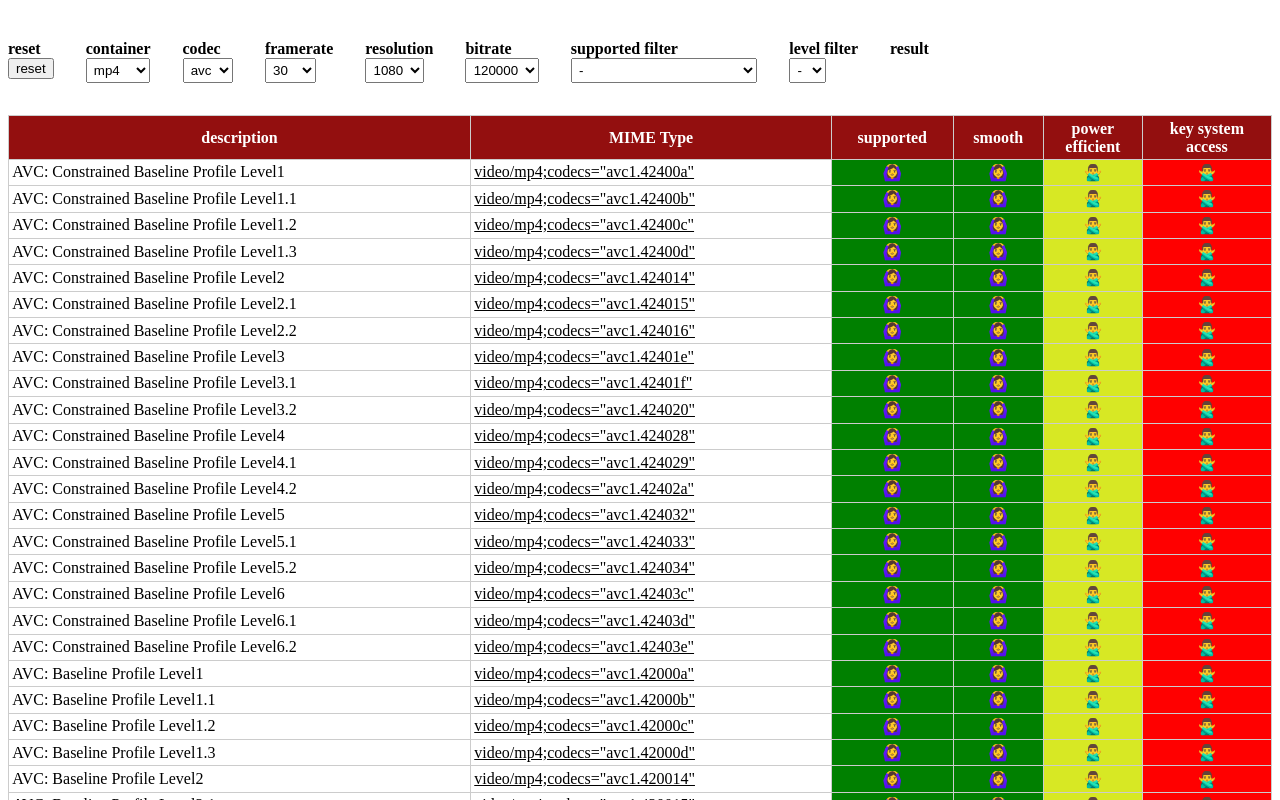
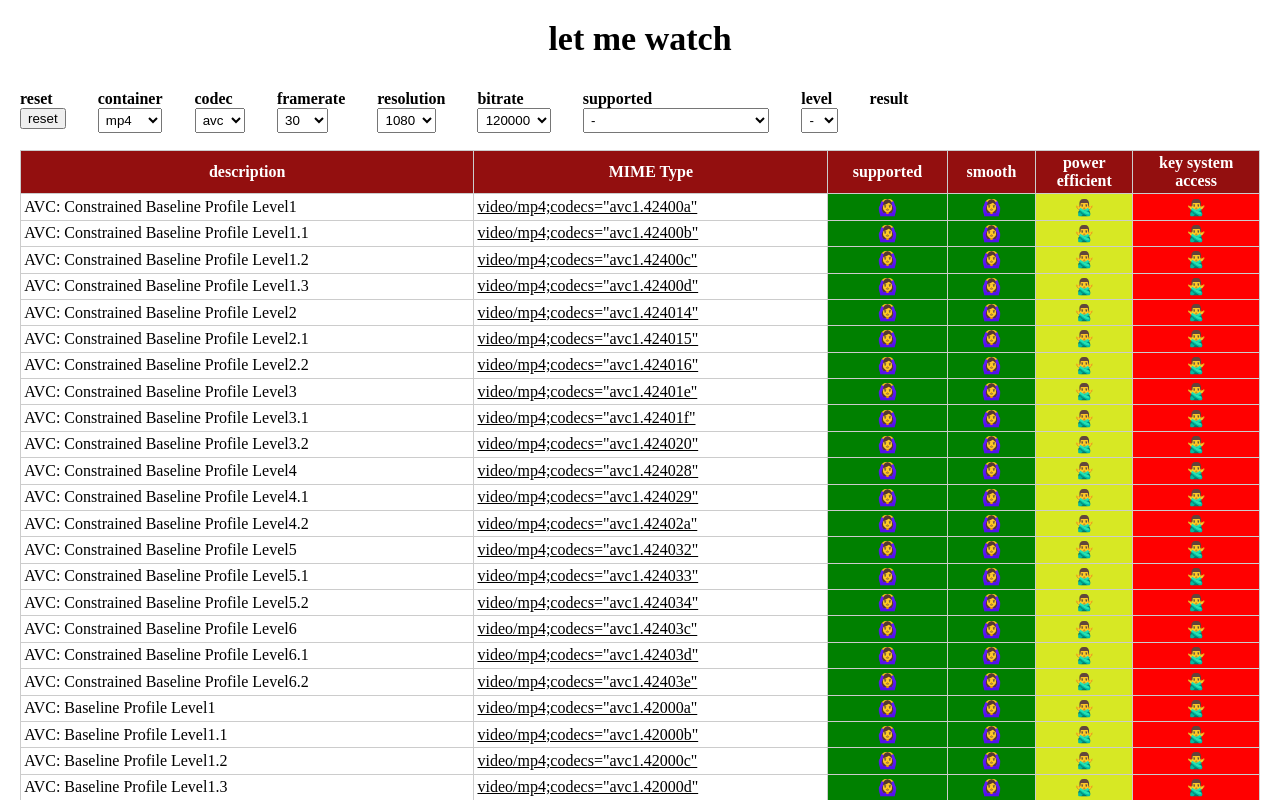
Before and after one commit to muyuu/is-hdr-ready, a website with bundled scripts: page codec.html in a window 1280 px wide. Built offline with nearby package versions, Linux system fonts and the light colour scheme.

Commit message:
update page title

```diff
--- a/codec.html
+++ b/codec.html
@@ -1,8 +1,9 @@
-<title>video codec check</title>
+<title>let me watch</title>
 <script src="./js/codec.js" type="module"></script>
 <link rel="stylesheet" href="./style.css">
 
 <div class="wrapper">
+    <div class="title"><h1>let me watch</h1></div>
     <div class="filter">
         <label for="reset" class="filter__item">
             <div class="filter__label">reset</div>
@@ -50,7 +51,7 @@
             </select>
         </label>
         <label for="supportedFilter" class="filter__item">
-            <div class="filter__label">supported filter</div>
+            <div class="filter__label">supported</div>
             <select name="supportedFilter" id="supportedFilter">
                 <option value="">-</option>
                 <option value="onlySupported">only supported</option>
@@ -58,7 +59,7 @@
             </select>
         </label>
         <label for="levelFilter" class="filter__item">
-            <div class="filter__label">level filter</div>
+            <div class="filter__label">level</div>
             <select name="levelFilter" id="levelFilter">
                 <option value="">-</option>
                 <option value="1">1</option>
--- a/style.css
+++ b/style.css
@@ -1,3 +1,7 @@
+html,body {
+    margin: 0;
+    padding: 0;
+}
 li {
     margin: .4rem 0;
 }
@@ -6,10 +10,27 @@ select {
 }
 
 .wrapper {
-    width: 100%;
+    width: calc(100% - 40px);
     max-width: 1800px;
+    padding: 0 20px 20px;
     margin: auto;
 }
+
+.title {
+    height: 50px;
+    padding: 20px 0 0;
+    position: sticky;
+    top: 0;
+    background-color: #fff;
+    text-align: center;
+}
+.title h1 {
+    margin: 0;
+    font-size: 34px;
+    font-weight: bolder;
+    font-family: futura;
+}
+
 table {
     width: 100%;
     border-collapse: collapse;
@@ -46,7 +67,7 @@ td > a:visited {
 
 .codecTable thead th {
     position: sticky;
-    top: 90px;
+    top: 149px;
     background-color: #930f0f;
     border: 1px solid #ccc;
     color: #fff;
@@ -56,8 +77,9 @@ td > a:visited {
     display: flex;
     column-gap: 2rem;
     position: sticky;
-    top: 0;
-    padding: 2rem 0;
+    top: 70px;
+    height: 60px;
+    padding: 20px 0 0 0;
     background-color: #fff;
 }
 .filter__label {
```
